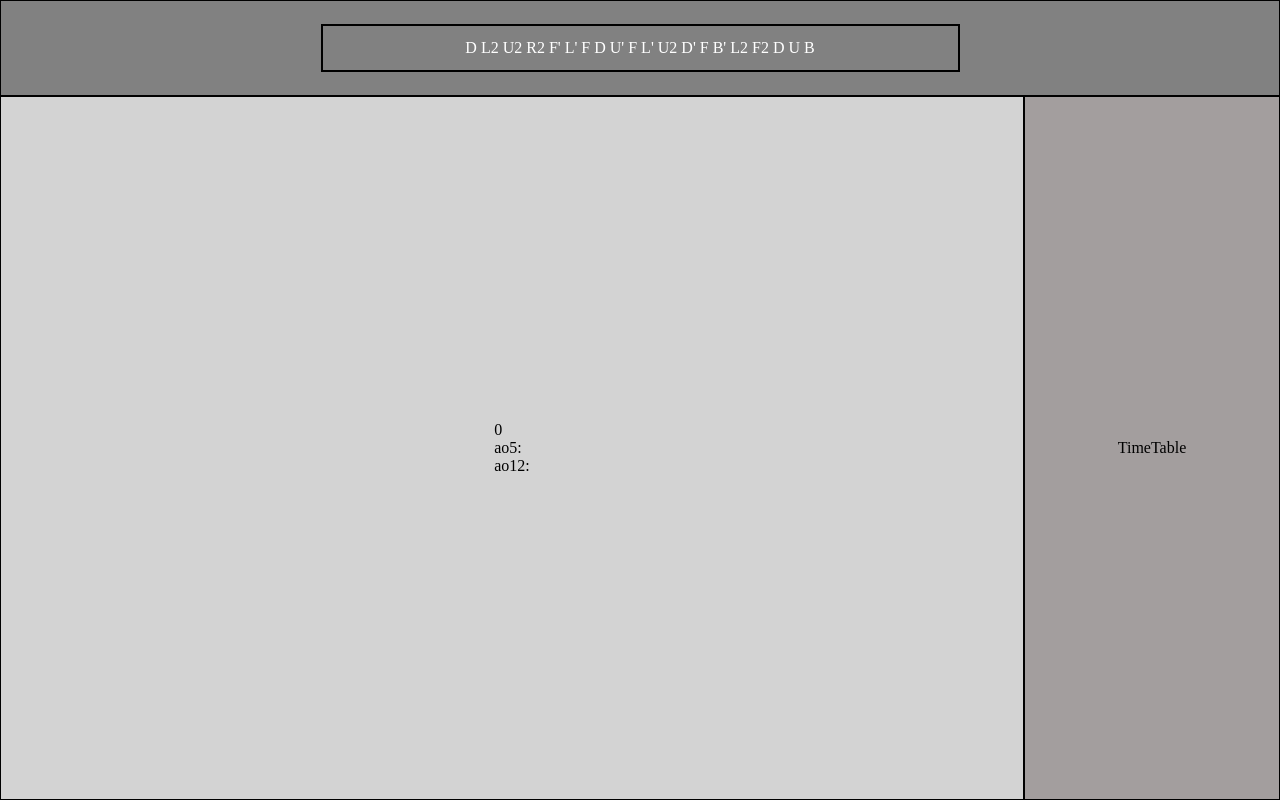
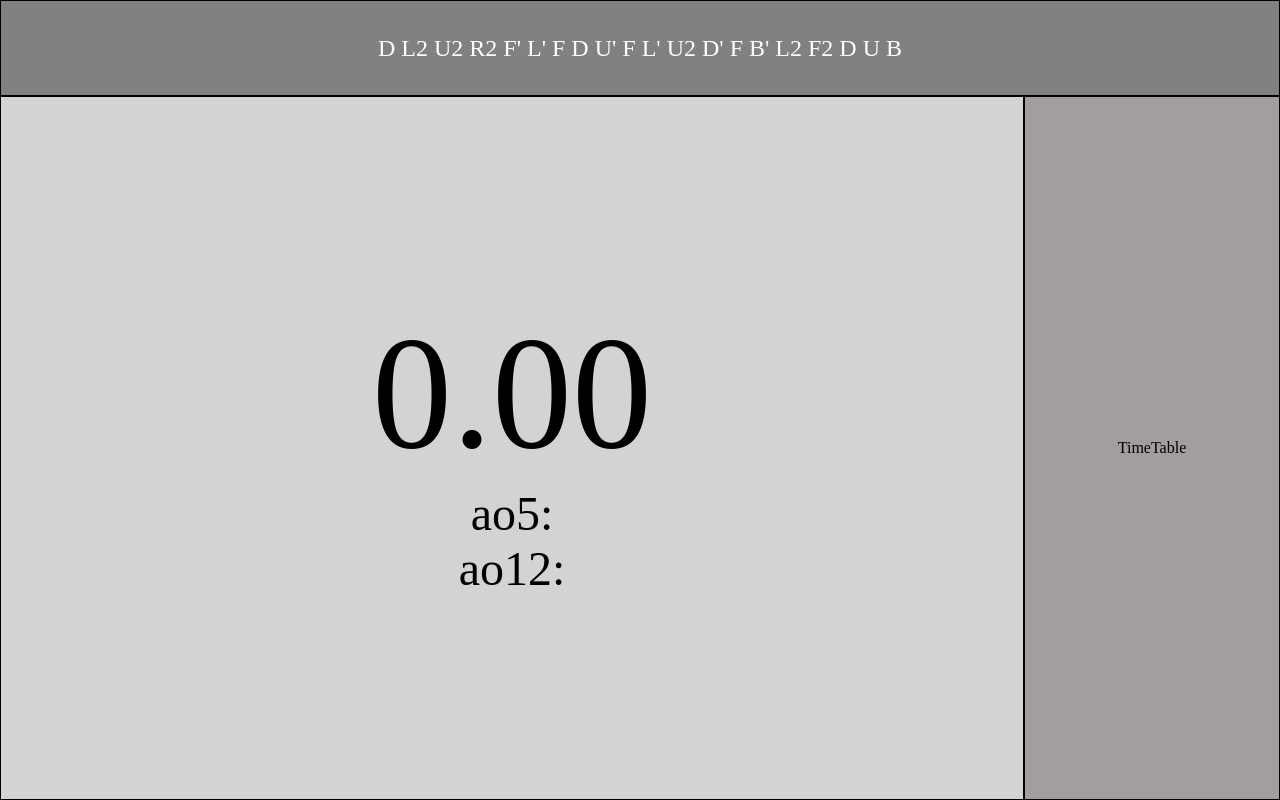
Before and after one commit to eli-10-dev/CubeTimer, a React (Create React App) app: page / in a window 1280 px wide. Built offline with nearby package versions, Linux system fonts and the light colour scheme.

Commit message:
Normalized line endings, there is also a working timer now

```diff
--- a/src/App.tsx
+++ b/src/App.tsx
@@ -7,11 +7,13 @@ import TimeDisplay from './TimeDisplay';
 import TimeTable from './TimeTable';
 
 function App() {
-
   const [cubeScramble, setCubeScramble] = useState<Array<string>>();
-  const [timer, setTimer] = useState(0);
-  const [ao5, setAo5] = useState("");
-  const [ao12, setAo12] = useState("");
+  const [timer, setTimer] = useState<number>(0);
+  const [isTimerRunning, setIsTimerRunning] = useState<boolean>(false);
+  // Added to track if spacebar is being pressed
+  const [isSpacePressed, setIsSpacePressed] = useState<boolean>(false);
+  const [ao5, setAo5] = useState<string>("");
+  const [ao12, setAo12] = useState<string>("");
   const [solveStats, setSolveStats] = useState([
     {
       time: "",
@@ -23,6 +25,8 @@ function App() {
   const typeOfTurn : Record<number, string> = { 1: "", 2: "2", 3: "'"};
 
   const generateScramble = () => {
+    // Place array inside of the function so that a new reference
+    // is generated or a new instance of the array is seen by react.
     const scrambleArray: string[] = new Array(20).fill("");
     let i = 0;
 
@@ -31,8 +35,11 @@ function App() {
       const notationType = notationsArray[Math.floor(Math.random() * 6)];
       const turnType = typeOfTurn[Math.floor(Math.random() * 3 + 1)];
       const prevMove = scrambleArray[i - 1];
+      // Bracket notation takes the [nth] character in a string
       const prevNotation = prevMove?.[0];
 
+      // Add condition for the case: R2 L2 R2.
+      // Notation above is the same as doing L2 only.
       if (notationType === prevNotation){
         const noRepeatArray = notationsArray.filter(notation => notation !== prevNotation);
         const noRepeatNotation = noRepeatArray[Math.floor(Math.random() * 5)];
@@ -46,14 +53,72 @@ function App() {
     }
 
     setCubeScramble(scrambleArray);
-    console.log(scrambleArray);
+    // console.log(scrambleArray);
     return scrambleArray;
   };
 
 
+  const spacebarPress = (event: KeyboardEvent) => {
+    if (event.key === ' '){
+      // console.log("Spacebar is being pressed!");\
+      setIsSpacePressed(true);
+    }
+
+    setIsTimerRunning((state: boolean) => {
+      if (state === false){
+        setTimer(0);
+      }
+      return state;
+    });
+  };
+
+  const spacebarRelease = (event: KeyboardEvent) => {
+    if (event.key === ' '){
+      // console.log("Spacebar is released!");
+      setIsSpacePressed(false);
+
+      setIsTimerRunning((state: boolean) => {
+        const newState = !state;
+        if (state === true){
+          generateScramble();
+        }
+        return newState;
+      });
+    }
+
+  };
+
+  useEffect(() => {
+    console.log("Is timer running?: ", isTimerRunning);
+  }, [isTimerRunning]);
+
+
+  // INITIAL RENDER
   useEffect(() => {
     generateScramble();
+    document.addEventListener('keydown', spacebarPress);
+    document.addEventListener('keyup', spacebarRelease);
+
+    return () => {
+      // Remove the event listeners so that the functions above will not run indefinitely
+      document.removeEventListener('keydown', spacebarPress);
+      document.removeEventListener('keyup', spacebarRelease);
+    }
   }, []);
+
+  // TIMER
+  useEffect(() => {
+    // ReturnType<whatever type setInterval gives>
+    let timerInterval: ReturnType<typeof setInterval>;
+    if (isTimerRunning){
+      timerInterval = setInterval(() => {
+        setTimer(prev => prev + 0.01)
+      }, 10);
+    }
+    return () => {
+      return clearInterval(timerInterval);
+    }
+  }, [isTimerRunning])
 
   return (
     <div className="body">
@@ -68,6 +133,7 @@ function App() {
         <main className="time-display-container flex-center">
           <TimeDisplay
           timer={timer}
+          isSpacePressed={isSpacePressed}
           />
         </main>
 
--- a/src/Scrambles.css
+++ b/src/Scrambles.css
@@ -1,14 +1,7 @@
 .scramble{
-    border: 2px solid black;
+    /* border: 2px solid black; */
     height: 3em;
-    width: 50%;
+    width: 90%;
     color: white;
+    font-size: 1.5em;
 }
-
-.scramble:hover{
-    border: 2px solid rgb(131, 65, 65);
-}
-
-.scramble:active{
-    border: 2px solid white;
-}
--- a/src/Scrambles.tsx
+++ b/src/Scrambles.tsx
@@ -2,12 +2,14 @@ import './Scrambles.css';
 
 type ScrambleProps = {
     cubeScramble: Array<string>;
+    // For functions:
+    // <prop name> : (<parameters>: <parameter types>) => <return type>
     generateScramble: () => Array<string>;
 }
 
 function Scrambles({ cubeScramble, generateScramble }: ScrambleProps) {
     return(
-        <div className="scramble flex-center" onClick={() => generateScramble()}>
+        <div className="scramble flex-center">
             {cubeScramble.join(" ")}
         </div>
     )
--- a/src/TimeDisplay.css
+++ b/src/TimeDisplay.css
@@ -0,0 +1,13 @@
+.timer-container{
+    width: 50%;
+    height: auto;
+    flex-direction: column;
+}
+
+.timer{
+    font-size: 10em;
+}
+
+.average{
+    font-size: 3em;
+}
--- a/src/TimeDisplay.tsx
+++ b/src/TimeDisplay.tsx
@@ -1,21 +1,23 @@
 import './TimeDisplay.css';
 
 type TimeDisplayProps = {
-    timer: Number;
+    // <prop name> : (<parameters>: <parameter types>) => <return type>
+    timer: number;
+    isSpacePressed: boolean;
 }
 
-function TimeDisplay({ timer }: TimeDisplayProps) {
+function TimeDisplay({ timer, isSpacePressed }: TimeDisplayProps) {
     return(
-        <div>
-            <div className="timer">
-                {timer.toString()}
+        <div className="timer-container flex-center">
+            <div className="timer" style={{ color:  isSpacePressed ? "green" : "black" }}>
+                {timer.toFixed(2).toString()}
             </div>
 
-            <div className="average-of-5">
+            <div className="average">
                 ao5:
             </div>
 
-            <div className="average-of-12">
+            <div className="average">
                 ao12:
             </div>
         </div>
```
